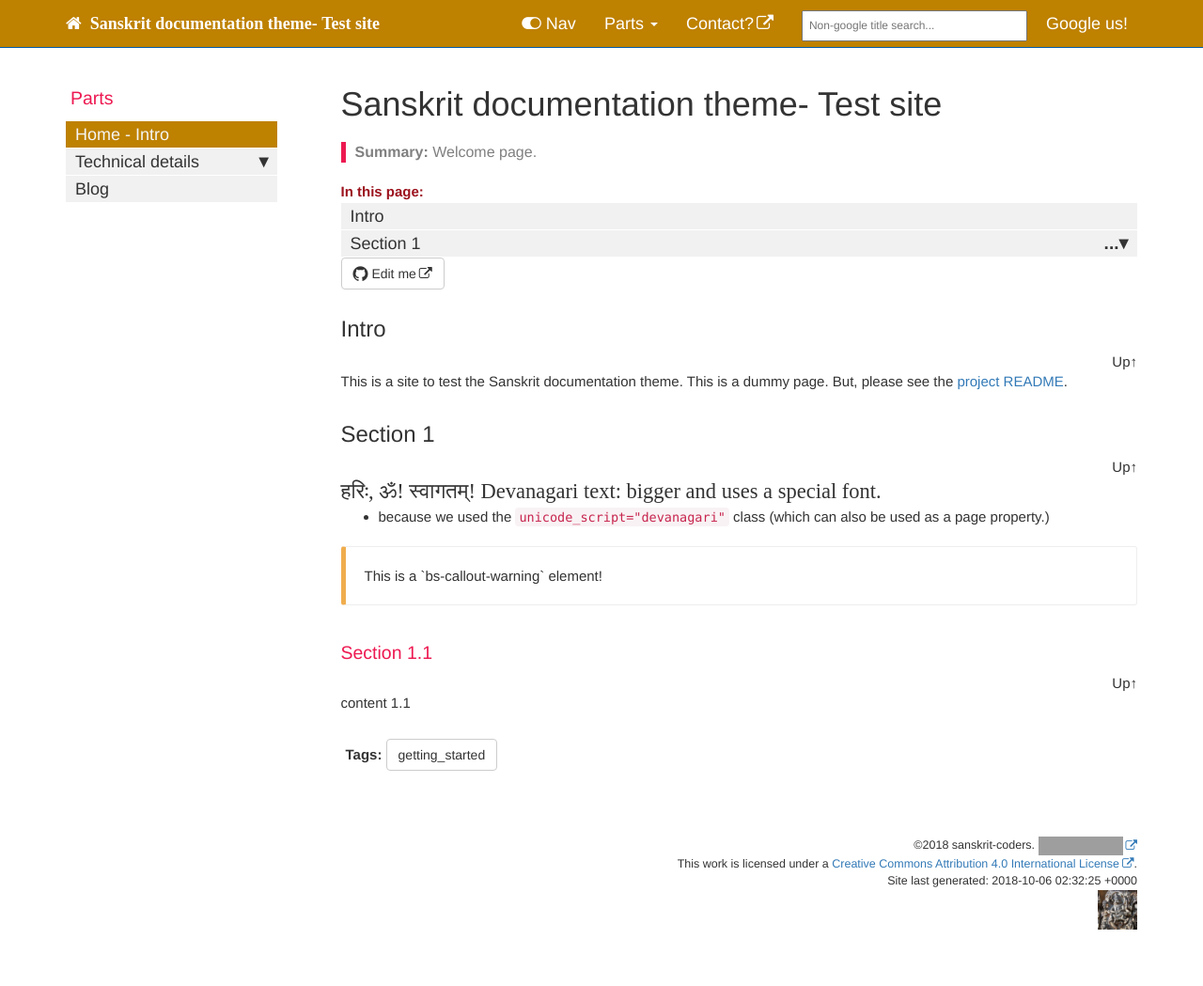
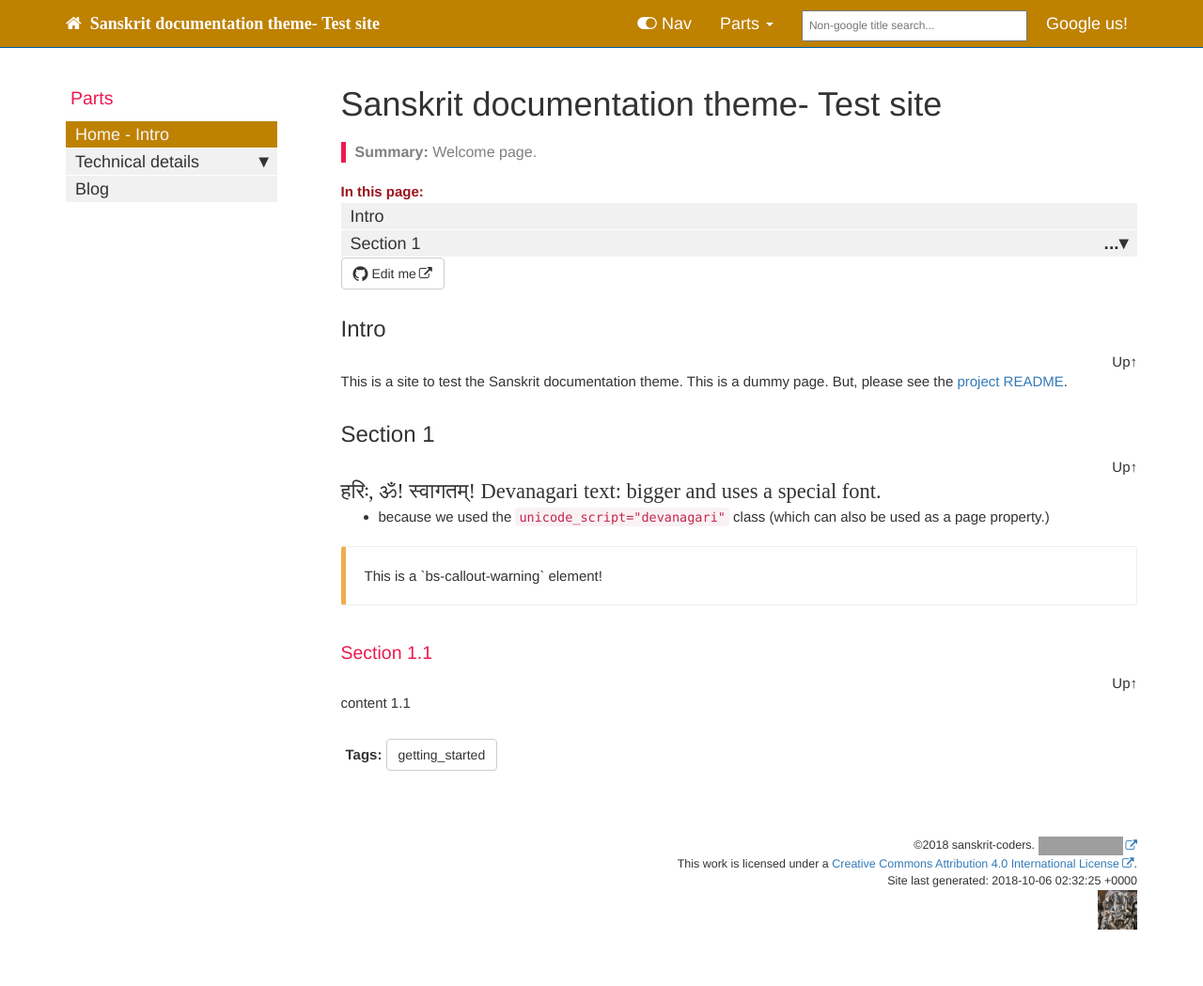
Before and after one commit to sanskrit-coders/sanskrit-documentation-theme, a Jekyll site: the page built from index.md, in a window 1280 px wide. Shown: the whole page at 94% size. Built offline with Jekyll 4.4.1, drawn with Linux system fonts in a browser that asks for light colours; nearby versions of some CDN libraries; some web fonts are replaced; comment, search, counter and statistics services are not loaded; grey boxes are pictures that could not be loaded.

Commit message:
Simplify site configs

```diff
--- a/_config.yml
+++ b/_config.yml
@@ -1,11 +1,3 @@
-repository: sanskrit-coders/sanskrit-documentation-theme
-
-output: web
-# this property is useful for conditional filtering of content that is separate from the PDF.
-
-topnav_title: Sanskrit documentation theme
-# this appears on the top navigation bar next tog the home button
-
 site_title: Sanskrit documentation theme- Test site
 # this appears in the html browser tab for the site title (seen mostly by search engines, not users)
 
@@ -55,15 +47,7 @@
   - .gitignore
 # these are the files and directories that jekyll will exclude from the build
 
-# feedback_subject_line: Jekyll documentation theme
-
-# feedback_email: tomjoht@gmail.com
-# used as a contact email for the Feedback link in the top navigation bar
-
-# feedback_disable: true
-# if you uncomment the previous line, the Feedback link gets removed
-
-feedback_text: "Contact?"
+feedback_text: "Feedback?"
 # if you uncomment the previous line, it changes the Feedback text
 
 feedback_link: "https://github.com/sanskrit-coders/sanskrit-documentation-theme/issues"
@@ -81,10 +65,6 @@
 
 # filter used to process markdown. note that kramdown differs from github-flavored markdown in some subtle ways
 
-collections:
-  tooltips:
-    output: false
-# collections are declared here. this renders the content in _tooltips and processes it, but doesn't output it as actual files in the output unless you change output to true
 
 # Order matters below.
 defaults:
--- a/_includes/feedback.html
+++ /dev/null
@@ -1,13 +0,0 @@
-<li>
-{% if site.feedback_text %}
-  {% assign feedback_text = site.feedback_text %}
-{% else %}
-  {% assign feedback_text = "Feedback" %}
-{% endif %}
-
-{% if site.feedback_link %}
-  <a class="email" title="Submit feedback" href="{{site.feedback_link}}">{{feedback_text}}</a>
-{% else %}
-  <a class="email" title="Submit feedback" href="#" onclick="javascript:window.location='mailto:{{site.feedback_email}}?subject={{site.feedback_subject_line}} feedback&body=I have some feedback about the {{page.title}} page: ' + window.location.href;"><i class="fa fa-envelope-o"></i> {{feedback_text}}</a>
-{% endif %}
-</li>
```
